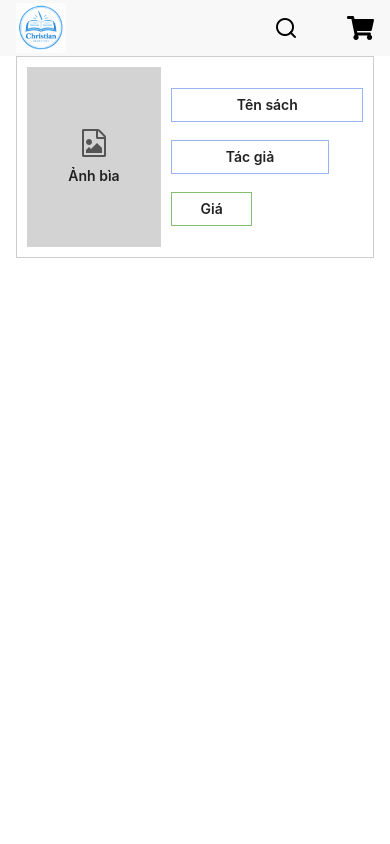
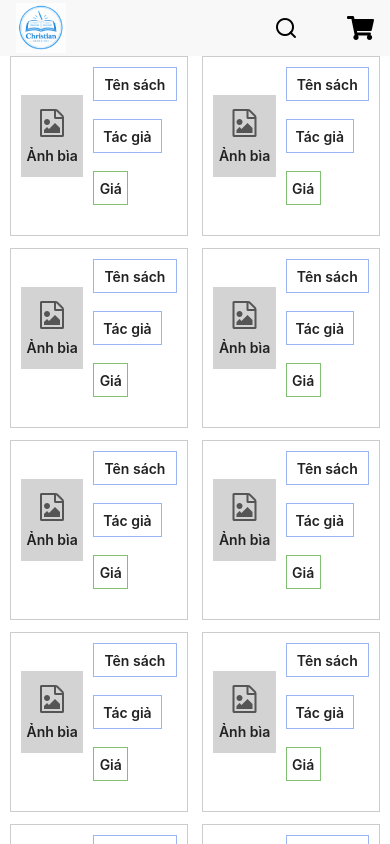
Before and after one commit to Chituongnguyen24/Mobile, a React Native app: screen / in a window 390 px wide. Built offline with nearby package versions, Linux system fonts and the light colour scheme.

Commit message:
Book Grid

```diff
--- a/App.tsx
+++ b/App.tsx
@@ -1,13 +1,27 @@
-import { StatusBar } from 'expo-status-bar';
-import { StyleSheet, View } from 'react-native';
+import { ScrollView, StyleSheet, View } from 'react-native';
 import BookCard from './components/BookCard';
 import Header from './components/Header';
 export default function App() {
   return (
     <View style={styles.container}>
       <Header />
-      <BookCard />
-      <StatusBar style="auto" />
+      <ScrollView
+        style={styles.scrollView}
+        contentContainerStyle={styles.bookGrid}
+      >
+        <BookCard />
+        <BookCard />
+        <BookCard />
+        <BookCard />
+        <BookCard />
+        <BookCard />
+        <BookCard />
+        <BookCard />
+        <BookCard />
+        <BookCard />
+        <BookCard />
+        <BookCard />
+      </ScrollView>
     </View>
   );
 }
@@ -20,4 +34,14 @@ const styles = StyleSheet.create({
     justifyContent: 'flex-start',
 
   },
+  scrollView: {
+    width: '100%',
+  },
+  bookGrid: {
+    paddingHorizontal: 10,
+    flexDirection: 'row',
+    flexWrap: 'wrap',
+    justifyContent: 'space-between',
+    rowGap: 12,
+  },
 });
--- a/components/BookCard.tsx
+++ b/components/BookCard.tsx
@@ -25,9 +25,10 @@ const BookCard = () => {
 
 const styles = StyleSheet.create({
   container: {
-    width: '92%',
+    width: '48%',
     minHeight: 180,
     flexDirection: 'row',
+    flexWrap: 'wrap',
     alignItems: 'center',
     gap: 10,
     padding: 10,
```
